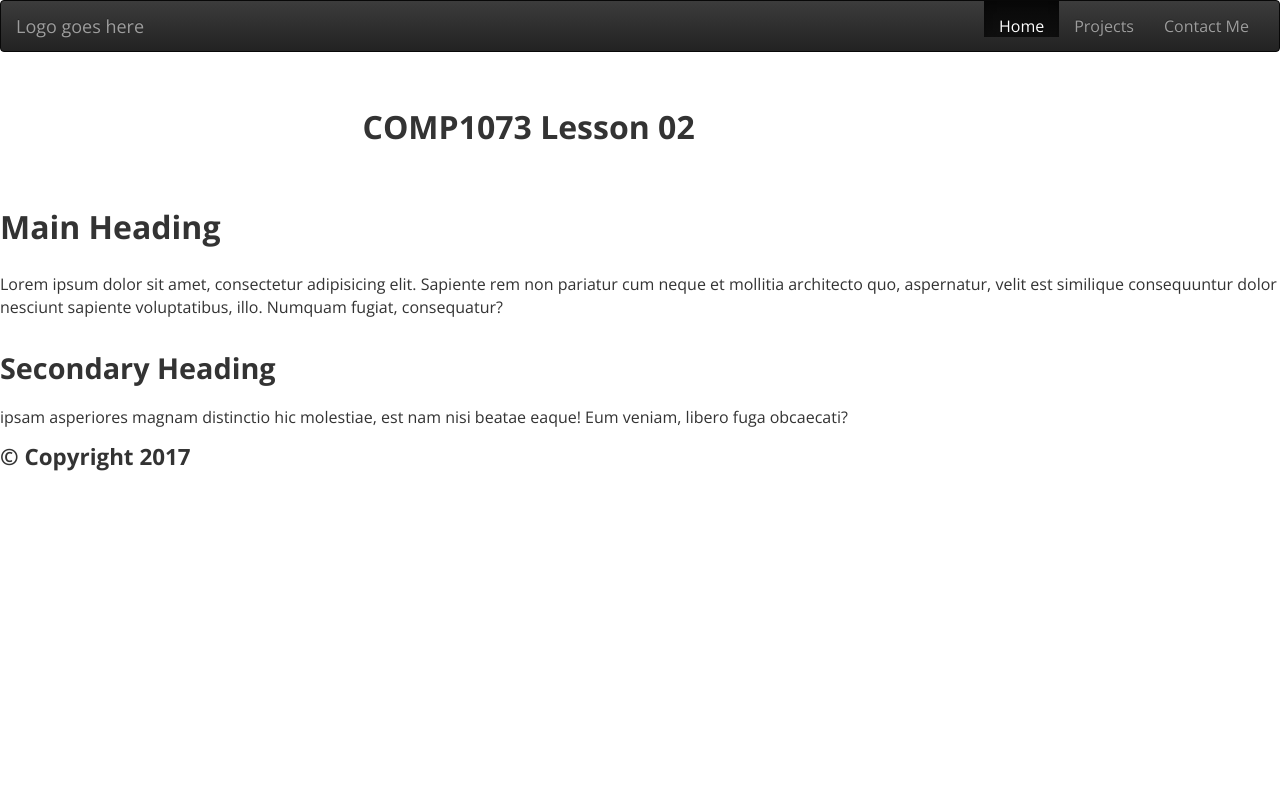
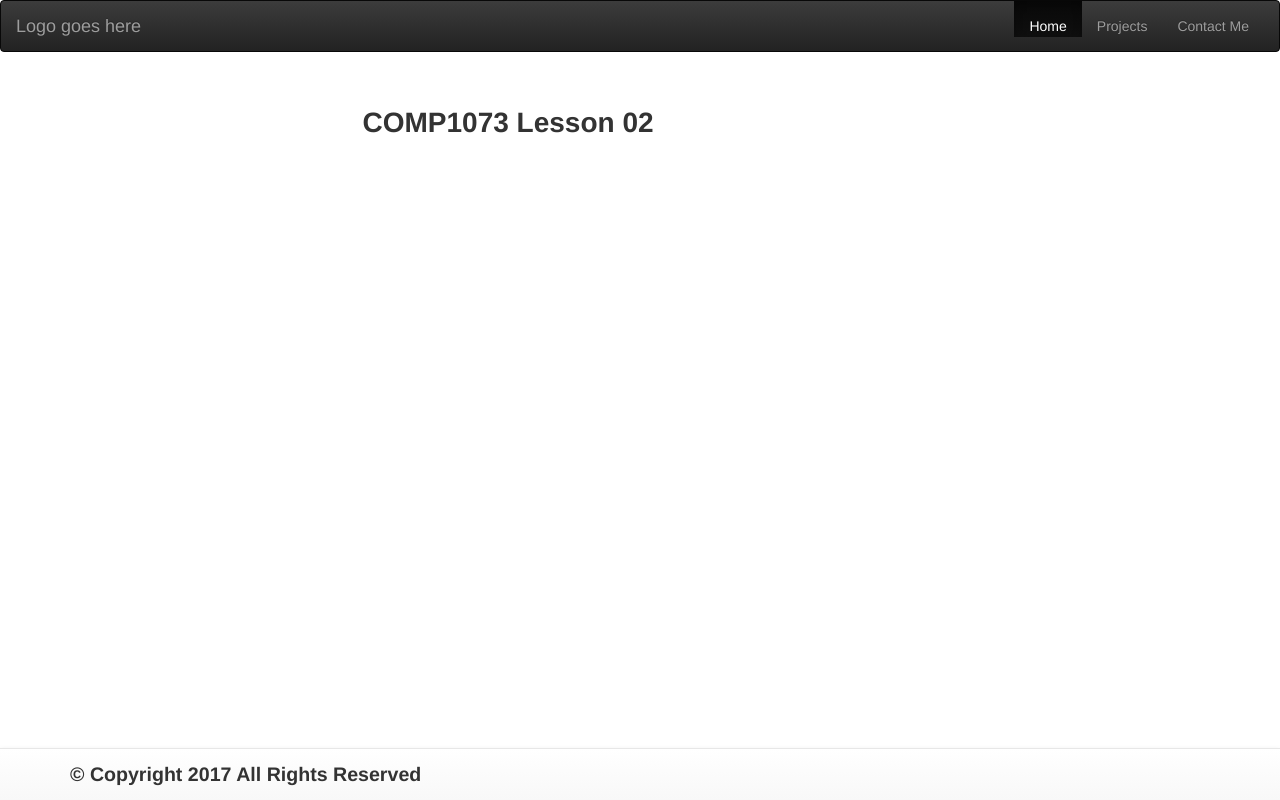
Before and after one commit to ThunderBird007/COMP1073-Winter2017-Lesson02, a website: page index.html in a window 1280 px wide. Drawn offline with nearby package versions, Linux system fonts and the light colour scheme.

Commit message:
added sticky footer

```diff
--- a/Content/app.css
+++ b/Content/app.css
@@ -1,8 +1,7 @@
 @import url(https://fonts.googleapis.com/css?family=Open+Sans:400,700);
 
 body {
-    font-family: 'Open Sans', sans-serif ;
-    font-size: 16px;
+    padding-bottom: 70px;
 }
 
 h1,h2,h3,h4,h5,h6 {
--- a/index.html
+++ b/index.html
@@ -53,7 +53,8 @@
        </div>
     </div>
     </div>
-   <div class="wrapper">
+   <!--
+       <div class="wrapper">
        <main class="mainContent">
            <article>
                <h1 id="main-heading">Main Heading</h1>
@@ -69,10 +70,13 @@
            </article>
        </main>
    </div>
+   -->
 
-    <footer class="content">
-        <h4>&copy; Copyright 2017</h4>
-    </footer>
+    <nav class="navbar navbar-default navbar-fixed-bottom">
+    <div class="container">
+        <h4>&copy; Copyright 2017 All Rights Reserved</h4>
+    </div>
+    </nav>
 
 
     <script src="scripts/lib/jquery/dist/jquery.min.js"></script>
```
